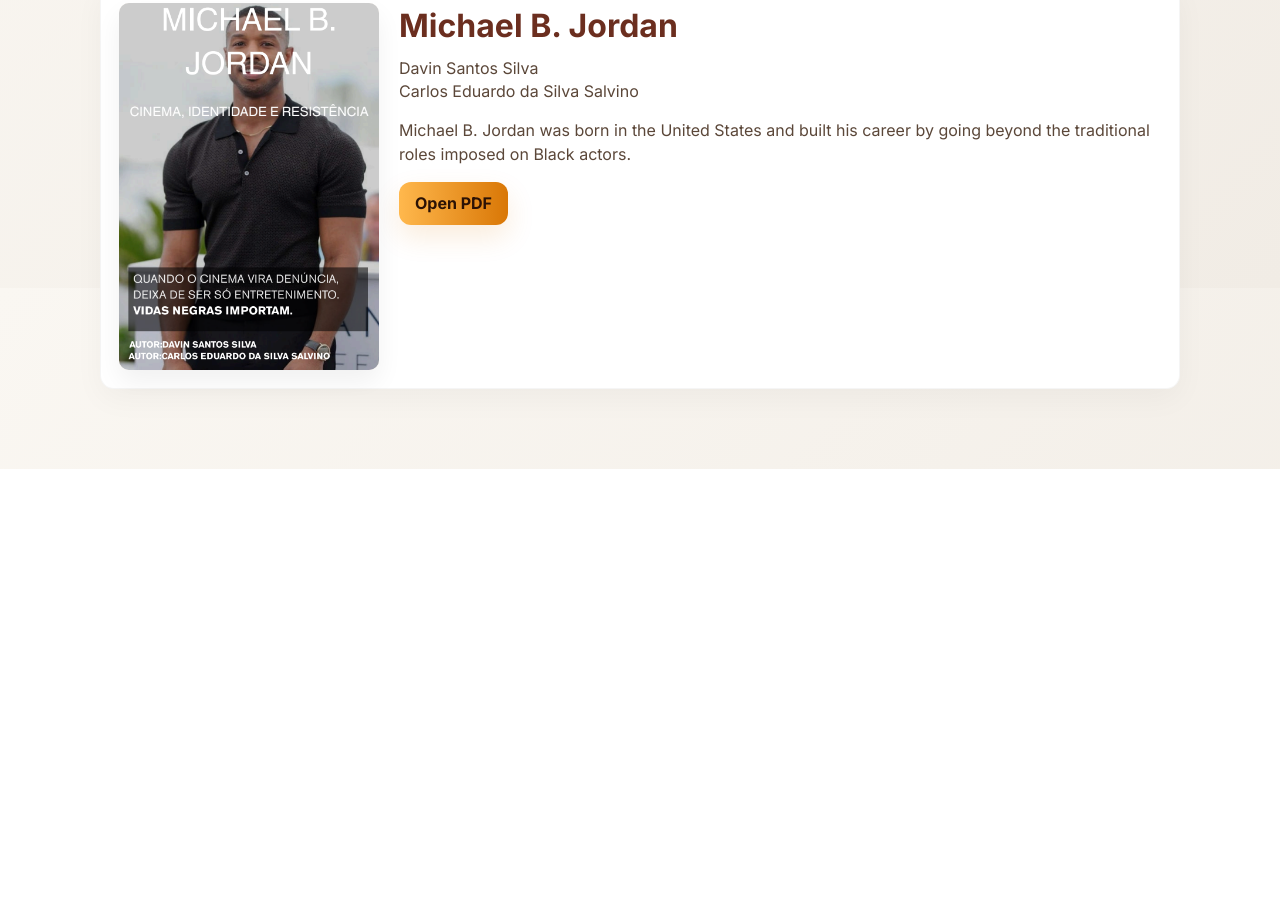
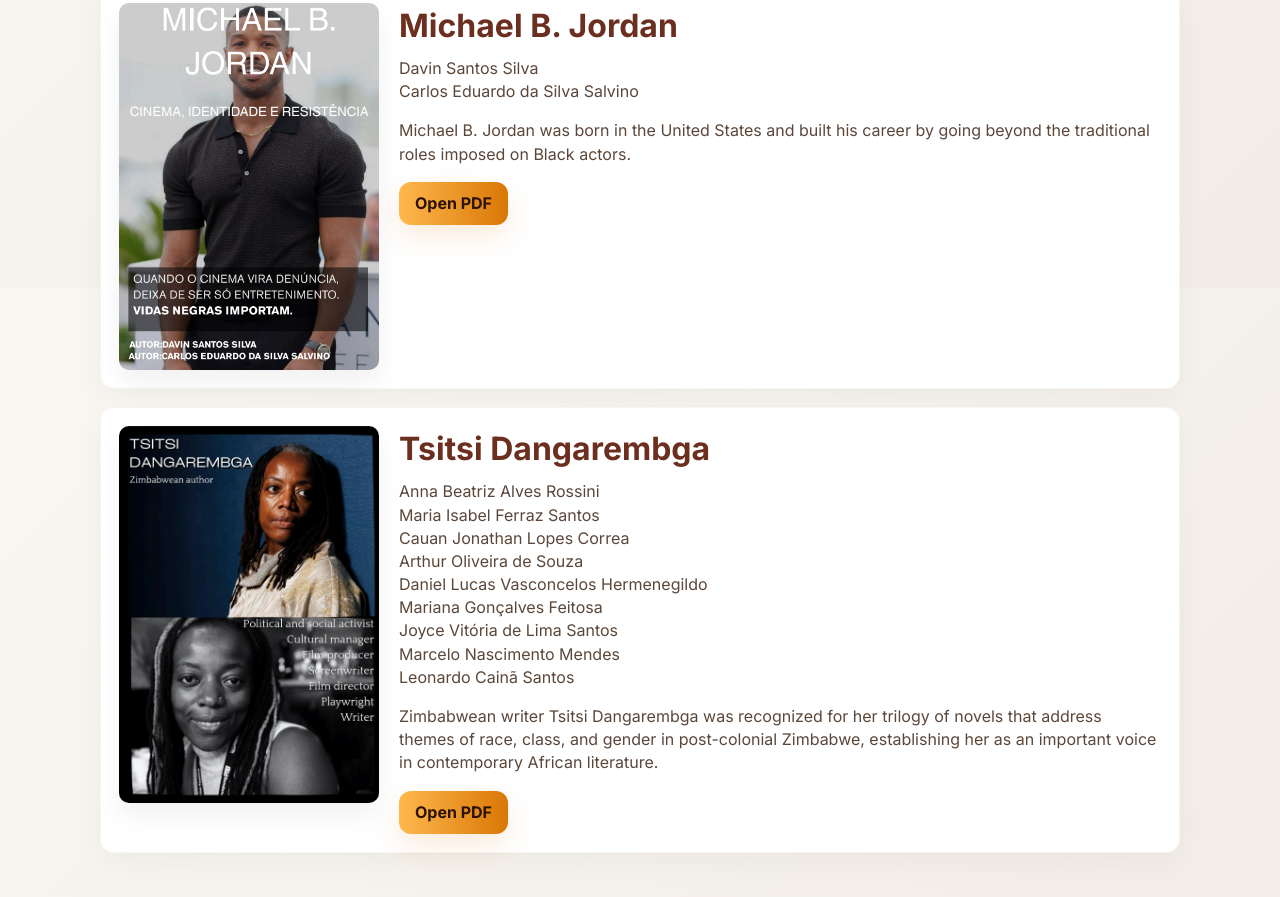
Before and after one commit to HendellM/FanzineIngl-s, a plain HTML site: page index.html in a window 1280 px wide. Shown: the part 2112-3009 px from the top of the page. Before the commit the page ends 2581 px from the top, so only its background shows below. Drawn offline with nearby package versions, Linux system fonts and the light colour scheme.

Commit message:
ainda mais pdfs

```diff
--- a/index.html
+++ b/index.html
@@ -408,7 +408,8 @@
             <div class="hero-text">
                 <div class="kicker">Featured Collection</div>
                 <h1 class="hero-title">Celebrating English-language Black voices</h1>
-                <p class="hero-sub">Check out the Fanzines created by IFSP CTII248 students focusing on Black authors.</p>
+                <p class="hero-sub">Check out the Fanzines created by IFSP CTII248 students focusing on Black authors.
+                </p>
 
                 <div class="hero-cta" aria-hidden="false">
                     <button class="btn-primary btn" id="btn-browse" aria-controls="list">Browse collection</button>
@@ -490,12 +491,31 @@
                 description: "Michael B. Jordan was born in the United States and built his career by going beyond the traditional roles imposed on Black actors.",
                 thumb: "assets/thumbs/michael-b-jordan.png",
                 url: "assets/pdfs/michael-b-jordan.pdf"
+            },
+            {
+                id: "p6",
+                title: "Tsitsi Dangarembga",
+                authors: [
+                    "Anna Beatriz Alves Rossini",
+                    "Maria Isabel Ferraz Santos",
+                    "Cauan Jonathan Lopes Correa",
+                    "Arthur Oliveira de Souza",
+                    "Daniel Lucas Vasconcelos Hermenegildo",
+                    "Mariana Gonçalves Feitosa",
+                    "Joyce Vitória de Lima Santos",
+                    "Marcelo Nascimento Mendes",
+                    "Leonardo Cainã Santos",
+                ],
+
+                description: "Zimbabwean writer Tsitsi Dangarembga was recognized for her trilogy of novels that address themes of race, class, and gender in post-colonial Zimbabwe, establishing her as an important voice in contemporary African literature.",
+                thumb: "assets/thumbs/tsitsi-dangarembga.png",
+                url: "assets/pdfs/tsitsi-dangarembga.pdf"
             }
         ];
 
         const list = document.getElementById('list');
 
-        function createCard(p){
+        function createCard(p) {
             const article = document.createElement('article');
             article.className = 'pdf-card';
 
```
Also changed, not shown: assets/thumbs/tsitsi-dangarembga.png (added), 1 other file. Lines whose indentation alone changed are shown as unchanged.
